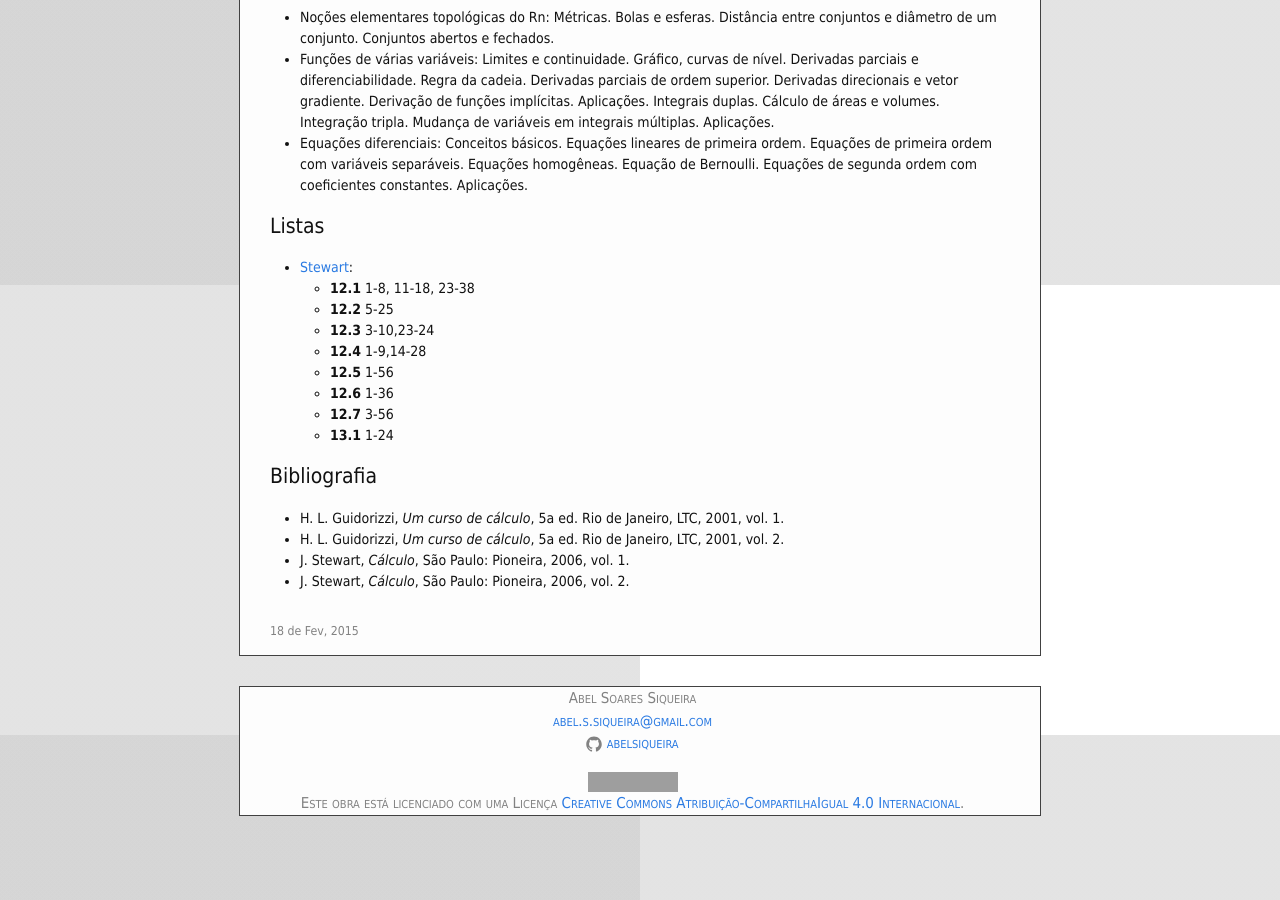
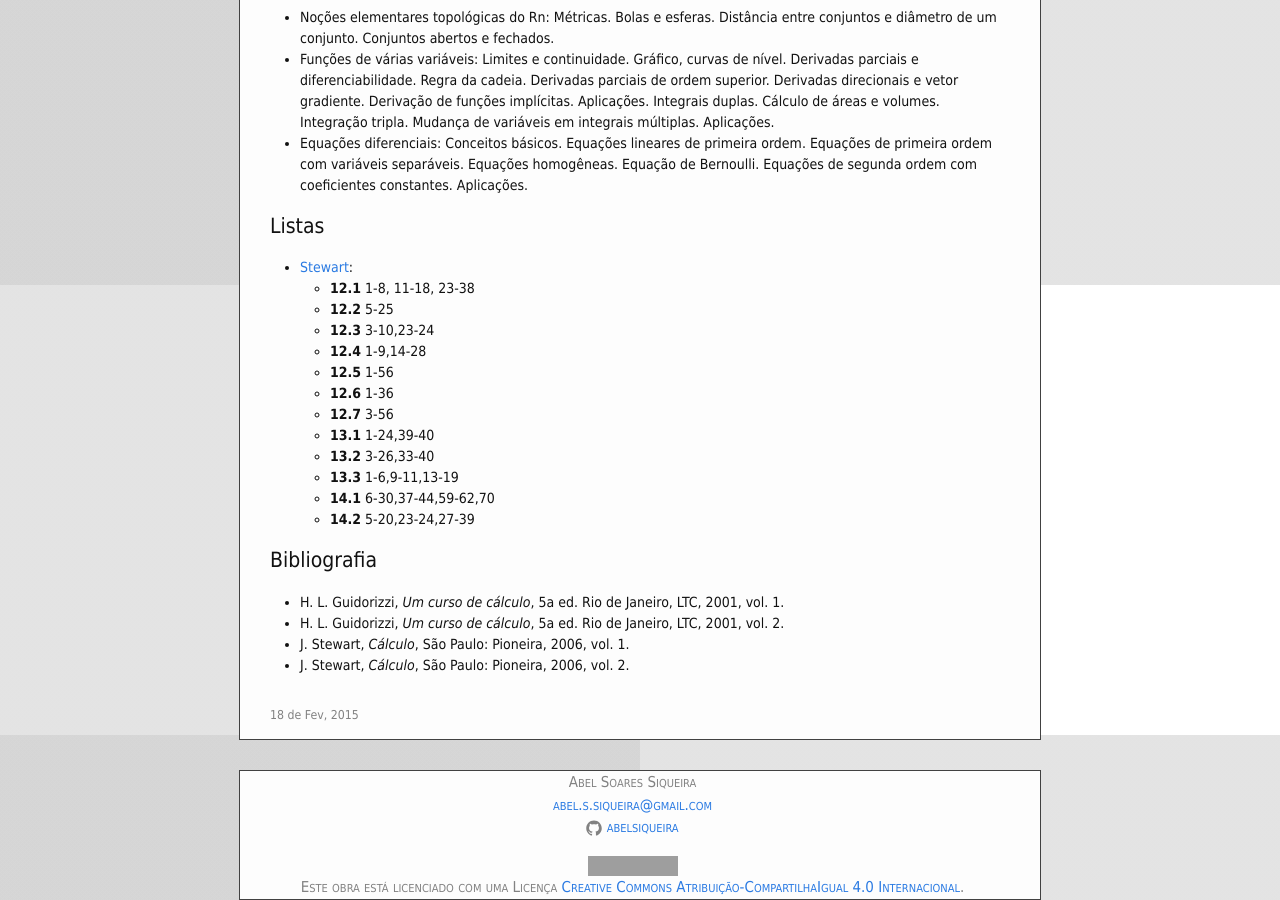
Before and after one commit to abelsiqueira/abelsiqueira.github.io-old, a Jekyll site: the page built from _posts/br/2015-02-20-cm202-calculo-diferencial-e-intergral-II-2015s1.markdown, in a window 1280 px wide and 900 px high, scrolled down 615 px. Built offline with Jekyll 4.4.1, drawn with Linux system fonts in a browser that asks for light colours; grey boxes are pictures that could not be loaded.

Commit message:
Atualiza lista de cm202

```diff
--- a/_posts/br/2015-02-20-cm202-calculo-diferencial-e-intergral-II-2015s1.markdown
+++ b/_posts/br/2015-02-20-cm202-calculo-diferencial-e-intergral-II-2015s1.markdown
@@ -46,7 +46,11 @@ permalink:  cm202-2015s1
     - **12.5** 1-56
     - **12.6** 1-36
     - **12.7** 3-56
-    - **13.1** 1-24
+    - **13.1** 1-24,39-40
+    - **13.2** 3-26,33-40
+    - **13.3** 1-6,9-11,13-19
+    - **14.1** 6-30,37-44,59-62,70
+    - **14.2** 5-20,23-24,27-39
 
 # Bibliografia
 
```
Also changed, not shown: 1 other file.
